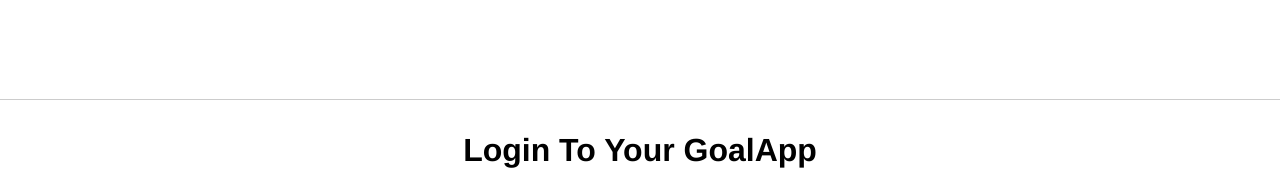
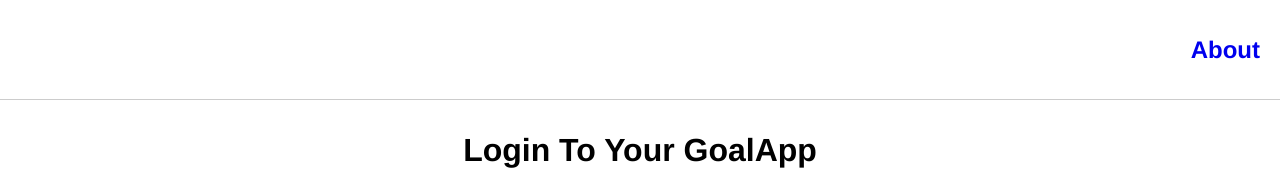
Before and after one commit to omerffaruk/Goal-app-CYF-final-project-1, a React (Create React App) app in the folder client/: page / in a window 1280 px wide. Shown: the top 170 px of the page. Built offline with nearby package versions, Linux system fonts and the light colour scheme; no server answers.

Commit message:
feat: add about link to the navbar

```diff
--- a/client/src/pages/Components/NavBar.js
+++ b/client/src/pages/Components/NavBar.js
@@ -1,4 +1,5 @@
 import React from "react";
+import { Link } from "react-router-dom";
 
 const NavBar = () => {
   return (
@@ -19,6 +20,11 @@ const NavBar = () => {
 					alt=""
 				/>
 			</div> */}
+			<div className="about-link-ctn">
+				<Link className="about-link" to={"/about"}>
+					<h2>About</h2>
+				</Link>
+			</div>
 		</div>
 	);
 };
```
